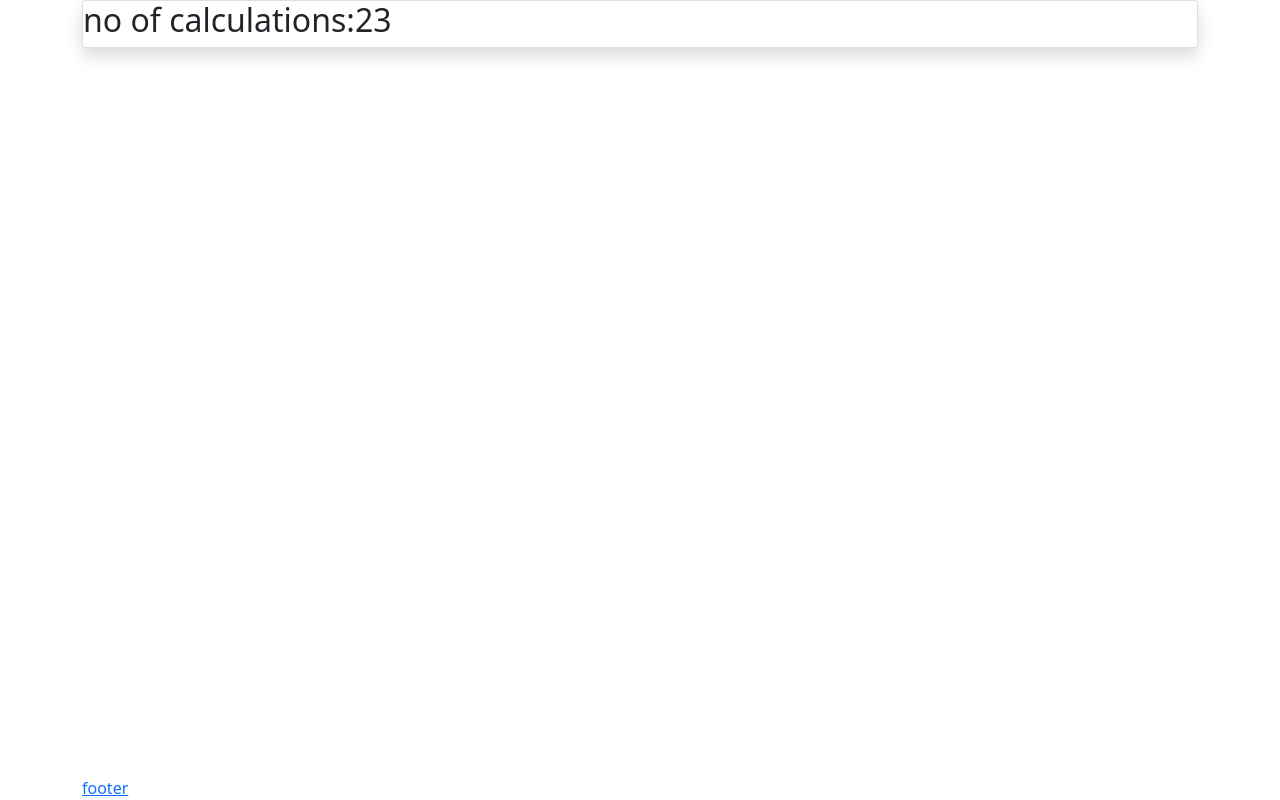
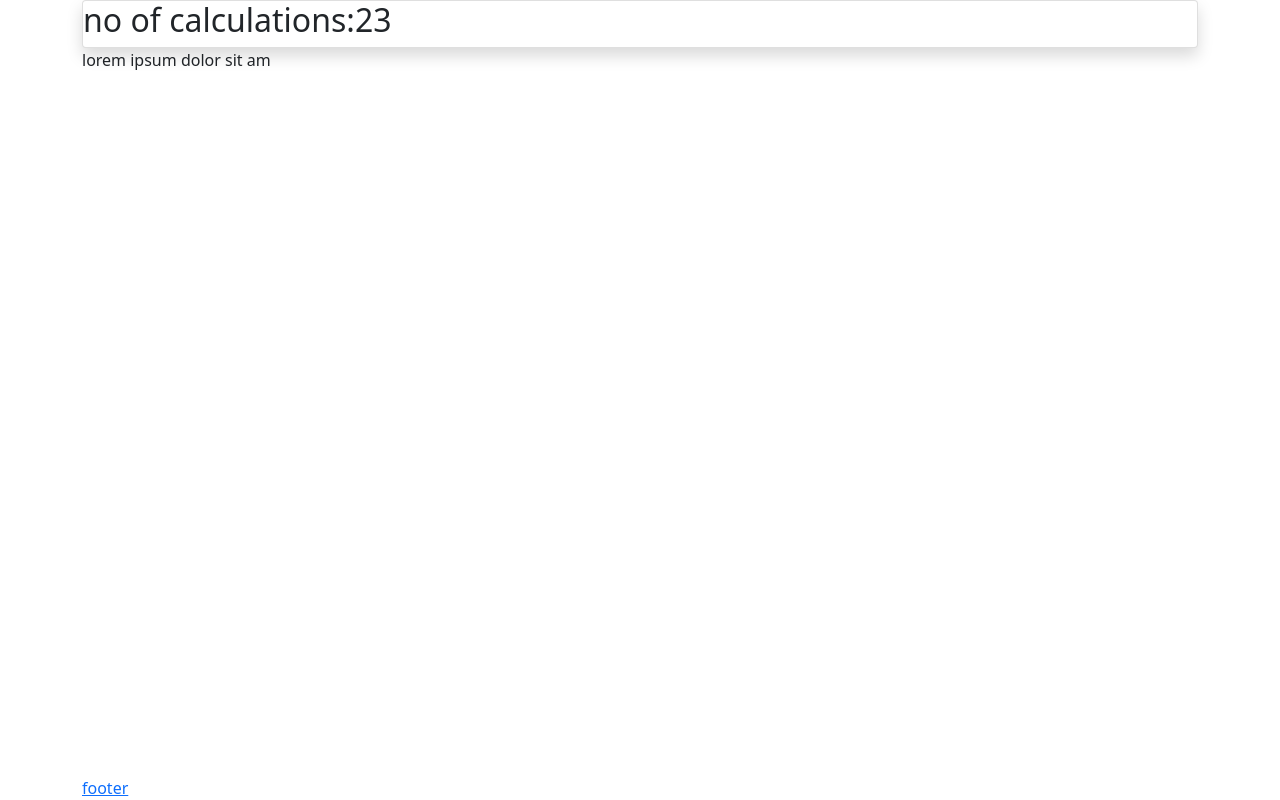
Before and after one commit to saipraneethkeerthi/mycalci, a React (Create React App) app: page / in a window 1280 px wide. Built offline with nearby package versions, Linux system fonts and the light colour scheme.

Commit message:
wrote TopBar and Bottombar in functional components and body in class components

```diff
--- a/src/components/Body.js
+++ b/src/components/Body.js
@@ -4,12 +4,15 @@
  *
  */
 import React, { Component } from 'react';
-
+/**
+ * Body consists paragraph
+ *
+ */
 class Body extends Component {
     render() {
         return (
             <div>
-
+                <p>lorem ipsum dolor sit am</p>
             </div>
         );
     }
```
